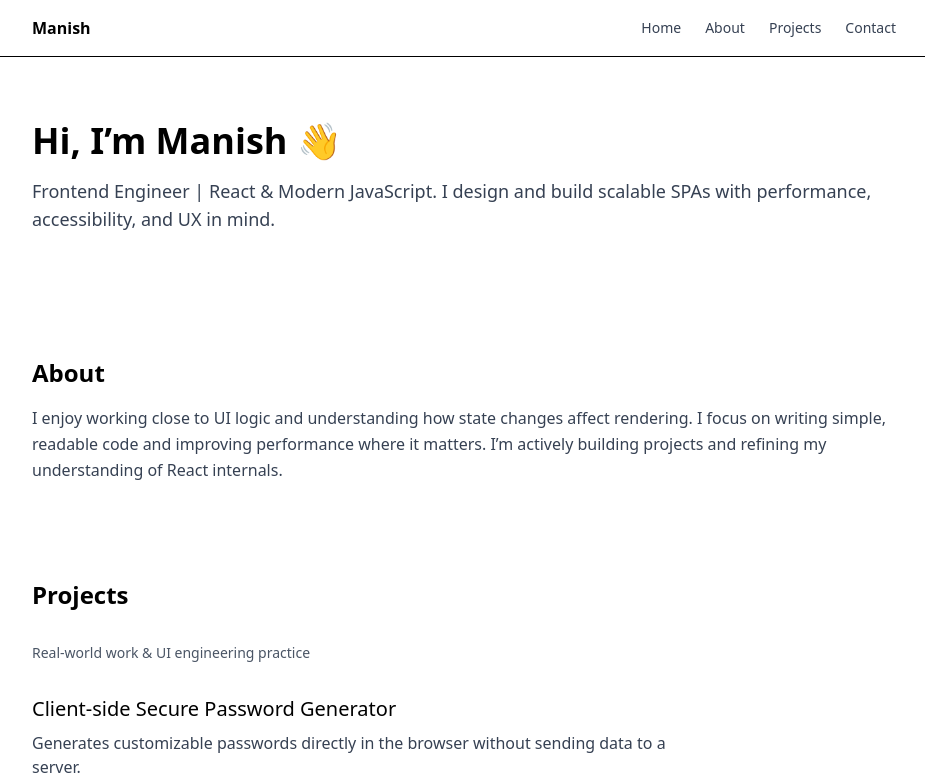
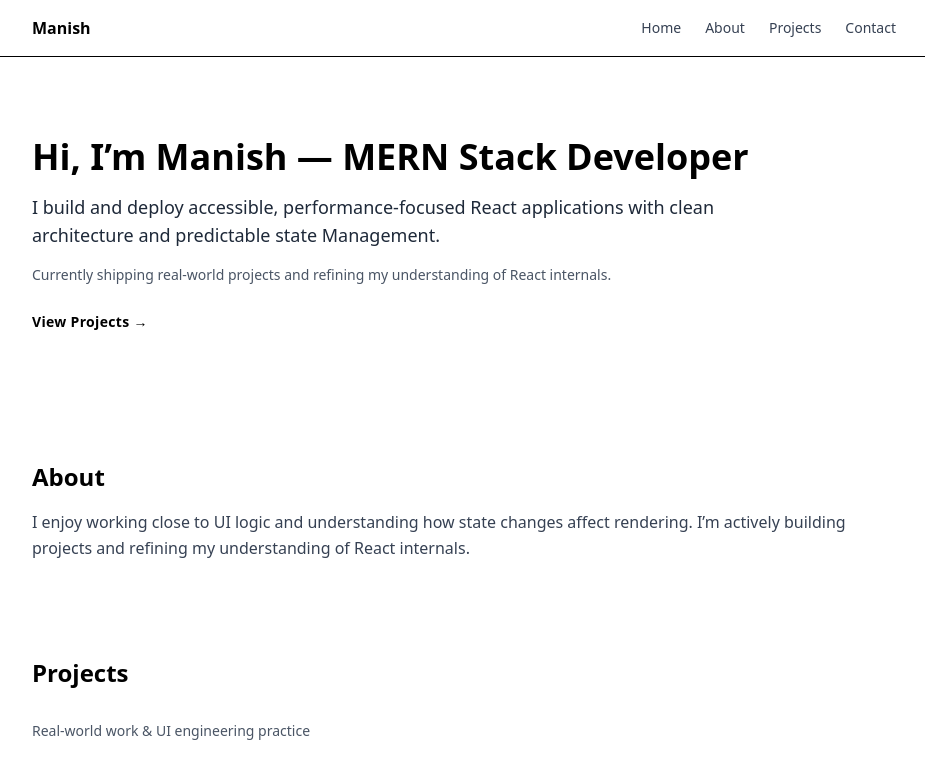
Before and after one commit to manishwashimkar/portfolio, a React (Vite) app: page / in a window 1280 px wide. Shown: the top 777 px of the page, without its empty margins (176-1101 px from the left). Built offline with nearby package versions, Linux system fonts and the light colour scheme.

Commit message:
Refine hero copy and layout for clearer first impression

```diff
--- a/src/App.css
+++ b/src/App.css
@@ -7,3 +7,8 @@ html {
 section {
   scroll-margin-top: 2rem;
 }
+
+.hero-cta {
+  font-weight: 600;
+  letter-spacing: 0.02em;
+}
--- a/src/components/About.jsx
+++ b/src/components/About.jsx
@@ -1,6 +1,5 @@
 import React from "react";
 import Container from "./commen/Container";
-
 
 function About() {
   return (
@@ -10,9 +9,8 @@ function About() {
 
         <p className="text-gray-700 leading-relaxed">
           I enjoy working close to UI logic and understanding how state changes
-          affect rendering. I focus on writing simple, readable code and improving
-          performance where it matters. I’m actively building projects and
-          refining my understanding of React internals.
+          affect rendering. I’m actively building projects and refining my
+          understanding of React internals.
         </p>
       </Container>
     </section>
--- a/src/components/Hero.jsx
+++ b/src/components/Hero.jsx
@@ -3,19 +3,32 @@ import Container from "./commen/Container";
 
 // import Container from "./common/Container";
 
-
 function Hero() {
   return (
-    <section className="py-16" id="hero">
+    <section id="hero" className="py-20">
       <Container>
-        <h1 className="text-3xl sm:text-4xl font-bold mb-4 max-w-2xl">
-          Hi, I’m Manish 👋
-        </h1>
+        <div className="max-w-3xl">
+          <h1 className="text-3xl sm:text-4xl font-bold mb-4">
+            Hi, I’m Manish — MERN Stack Developer
+          </h1>
 
-        <p className="text-lg text-gray-700 mb-3">
-          Frontend Engineer | React & Modern JavaScript. I design and build
-          scalable SPAs with performance, accessibility, and UX in mind.
-        </p>
+          <p className="text-lg text-gray-800 mb-4">
+            I build and deploy accessible, performance-focused React
+            applications with clean architecture and predictable state Management.
+          </p>
+
+          <p className="text-sm text-gray-600">
+            Currently shipping real-world projects and refining my understanding of React internals.
+          </p>
+          <div className="mt-6 hero-cta">
+            <a
+              href="#projects"
+              className="text-sm font-bold hover:underline  focus-visible:outline focus-visible:outline-offset-2 "
+            >
+              View Projects →
+            </a>
+          </div>
+        </div>
       </Container>
     </section>
   );
```
